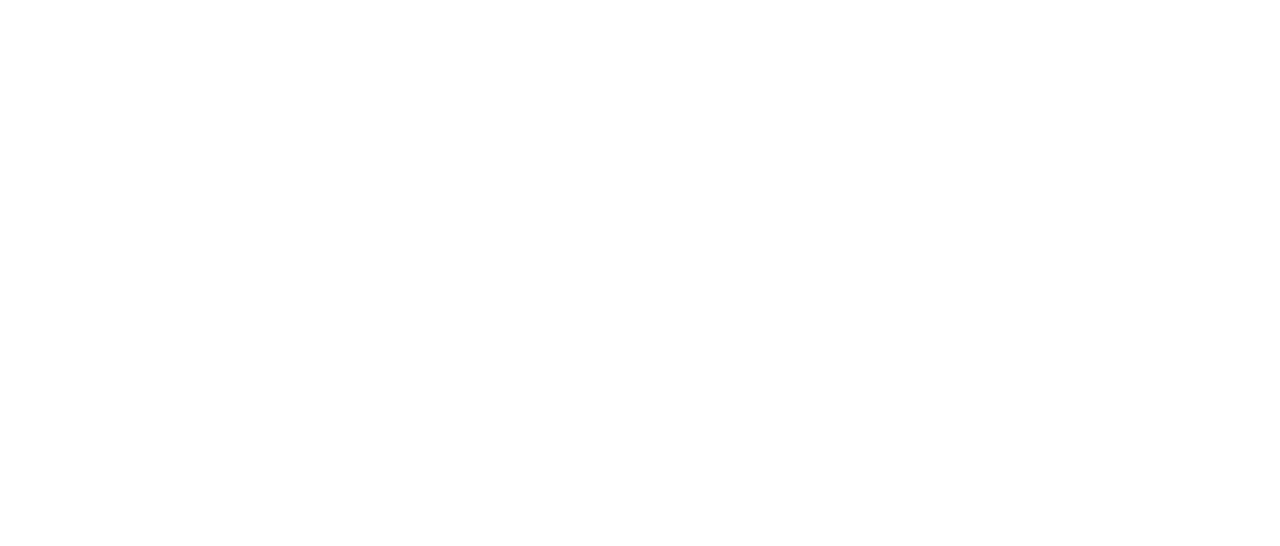
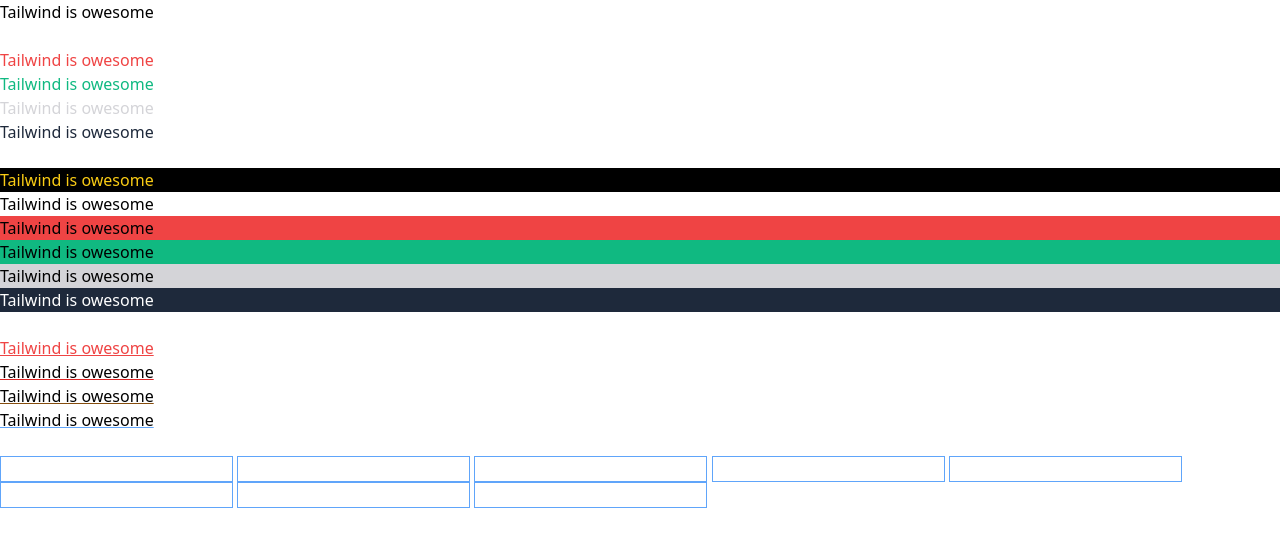
Before and after one commit to midoostar1/Tailwind-Sandbox, a plain HTML site: page 02-colors/index.html in a window 1280 px wide. Drawn offline with nearby package versions, Linux system fonts and the light colour scheme.

Commit message:
tailwind colors and border classes

```diff
--- a/02-colors/index.html
+++ b/02-colors/index.html
@@ -13,11 +13,43 @@
 
     <!-- Text Colors -->
 
+    <p class="text-black">Tailwind is owesome</p>
+    <p class="text-white">Tailwind is owesome</p>
+    <p class="text-red-500">Tailwind is owesome</p>
+    <p class="text-emerald-500">Tailwind is owesome</p>
+    <p class="text-zinc-300">Tailwind is owesome</p>
+    <p class="text-slate-800">Tailwind is owesome</p>
+
     <!-- Background Colors -->
+<br>
 
+    <p class="bg-black text-yellow-400">Tailwind is owesome</p>
+    <p class="bg-white">Tailwind is owesome</p>
+    <p class="bg-red-500">Tailwind is owesome</p>
+    <p class="bg-emerald-500">Tailwind is owesome</p>
+    <p class="bg-zinc-300">Tailwind is owesome</p>
+    <p class="bg-slate-800 text-white">Tailwind is owesome</p>
+
+    <br>
     <!-- Text Underline -->
 
+    <p class="underline text-red-500">Tailwind is owesome</p>
+    <p class="underline decoration-red-600">Tailwind is owesome</p>
+    <p class="underline decoration-yellow-800">Tailwind is owesome</p>
+    <p class="underline decoration-blue-400">Tailwind is owesome</p>
+
+
+<br>
     <!-- Border Colors -->
+
+    <input type="text" class="border border-blue-400">
+    <input type="text" class="border border-blue-400">
+    <input type="text" class="border border-blue-400">
+    <input type="text" class="border border-blue-400">
+    <input type="text" class="border border-blue-400">
+    <input type="text" class="border border-blue-400">
+    <input type="text" class="border border-blue-400">
+    <input type="text" class="border border-blue-400">
 
     <!-- Divide Colors -->
 
```
